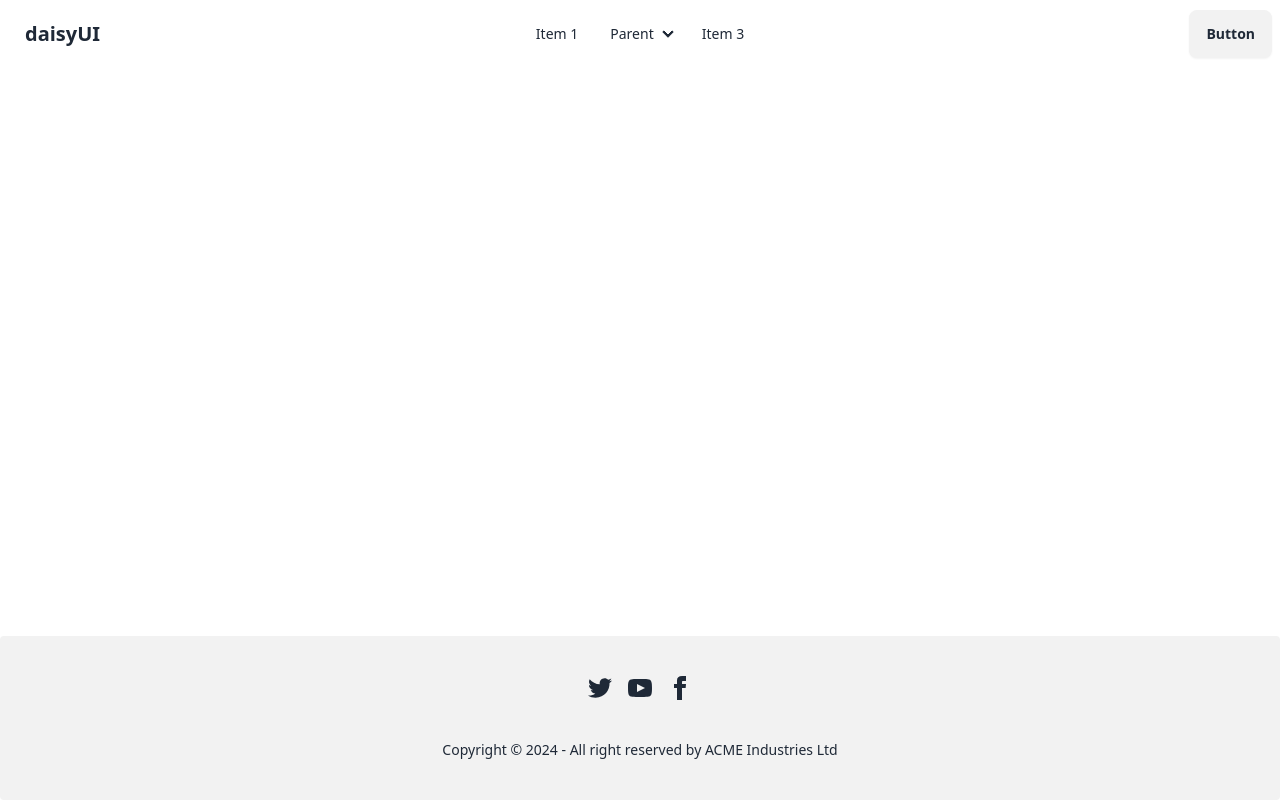
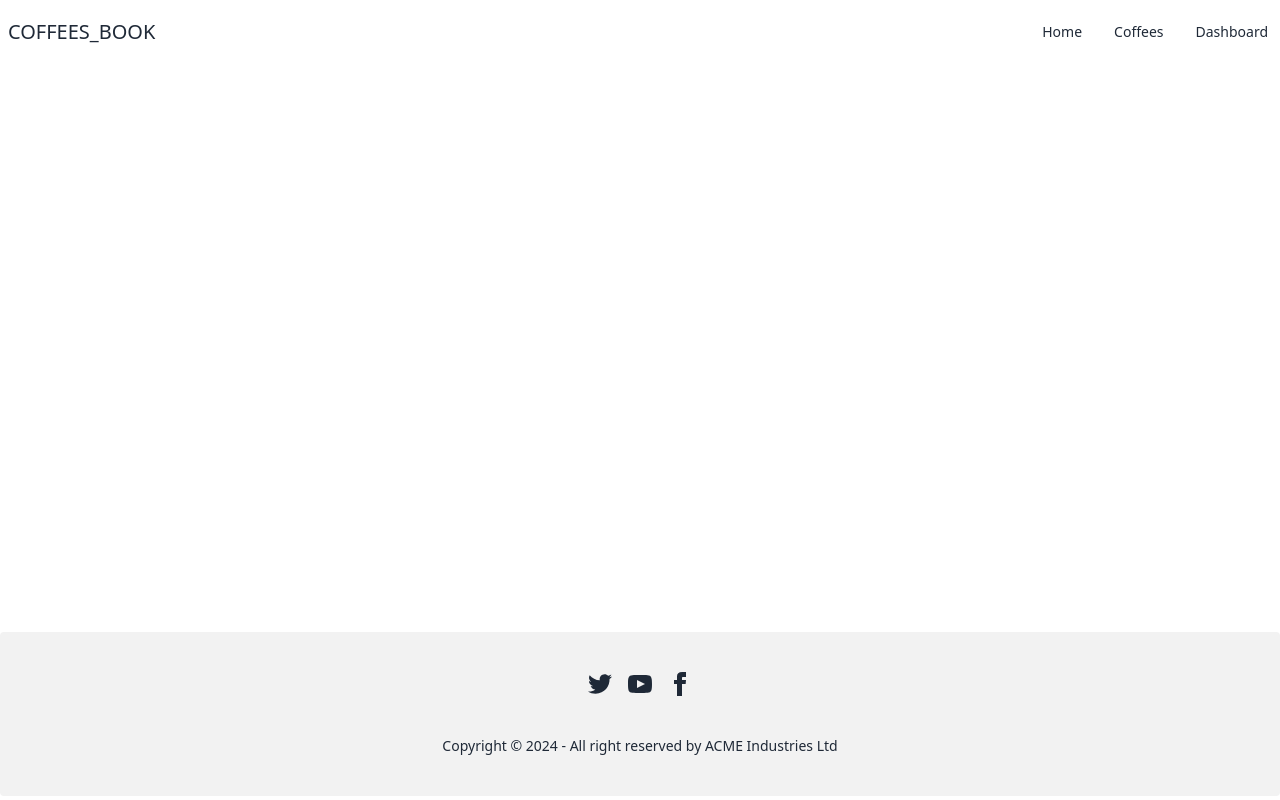
Before and after one commit to Sabuj-Chowdhury/coffe-shope-book, a React (Vite) app: page / in a window 1280 px wide. Built offline with nearby package versions, Linux system fonts and the light colour scheme.

Commit message:
Use Link tag in the nav insted of <a> tag

```diff
--- a/index.html
+++ b/index.html
@@ -2,9 +2,13 @@
 <html lang="en" data-theme="light">
   <head>
     <meta charset="UTF-8" />
-    <link rel="icon" type="image/svg+xml" href="/vite.svg" />
+    <link
+      rel="shortcut icon"
+      href="https://img.freepik.com/free-photo/delicious-coffee-beans-cup_23-2150691429.jpg"
+      type="image/x-icon"
+    />
     <meta name="viewport" content="width=device-width, initial-scale=1.0" />
-    <title>Vite + React</title>
+    <title>COFFEES_BOOK</title>
   </head>
   <body>
     <div id="root"></div>
--- a/src/Components/NavBar.jsx
+++ b/src/Components/NavBar.jsx
@@ -1,3 +1,5 @@
+import { Link } from "react-router-dom";
+
 const NavBar = () => {
   return (
     <div className="navbar bg-base-100">
@@ -23,52 +25,21 @@ const NavBar = () => {
             tabIndex={0}
             className="menu menu-sm dropdown-content bg-base-100 rounded-box z-[1] mt-3 w-52 p-2 shadow"
           >
-            <li>
-              <a>Item 1</a>
-            </li>
-            <li>
-              <a>Parent</a>
-              <ul className="p-2">
-                <li>
-                  <a>Submenu 1</a>
-                </li>
-                <li>
-                  <a>Submenu 2</a>
-                </li>
-              </ul>
-            </li>
-            <li>
-              <a>Item 3</a>
-            </li>
+            <Link to="/">Home</Link>
+            <Link to="/coffees">Coffees</Link>
+            <Link to="/dashboard">Dashboard</Link>
           </ul>
         </div>
-        <a className="btn btn-ghost text-xl">daisyUI</a>
+        <Link to="/" className=" text-xl">
+          COFFEES_BOOK
+        </Link>
       </div>
-      <div className="navbar-center hidden lg:flex">
-        <ul className="menu menu-horizontal px-1">
-          <li>
-            <a>Item 1</a>
-          </li>
-          <li>
-            <details>
-              <summary>Parent</summary>
-              <ul className="p-2">
-                <li>
-                  <a>Submenu 1</a>
-                </li>
-                <li>
-                  <a>Submenu 2</a>
-                </li>
-              </ul>
-            </details>
-          </li>
-          <li>
-            <a>Item 3</a>
-          </li>
+      <div className="navbar-end hidden lg:flex">
+        <ul className="menu menu-horizontal px-1 gap-8">
+          <Link to="/">Home</Link>
+          <Link to="/coffees">Coffees</Link>
+          <Link to="/dashboard">Dashboard</Link>
         </ul>
-      </div>
-      <div className="navbar-end">
-        <a className="btn">Button</a>
       </div>
     </div>
   );
```
